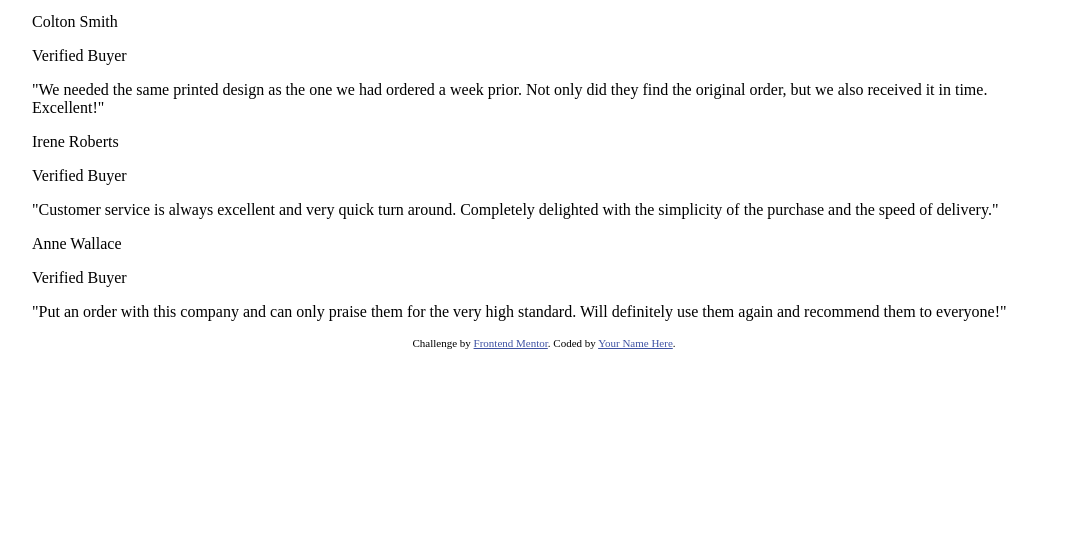
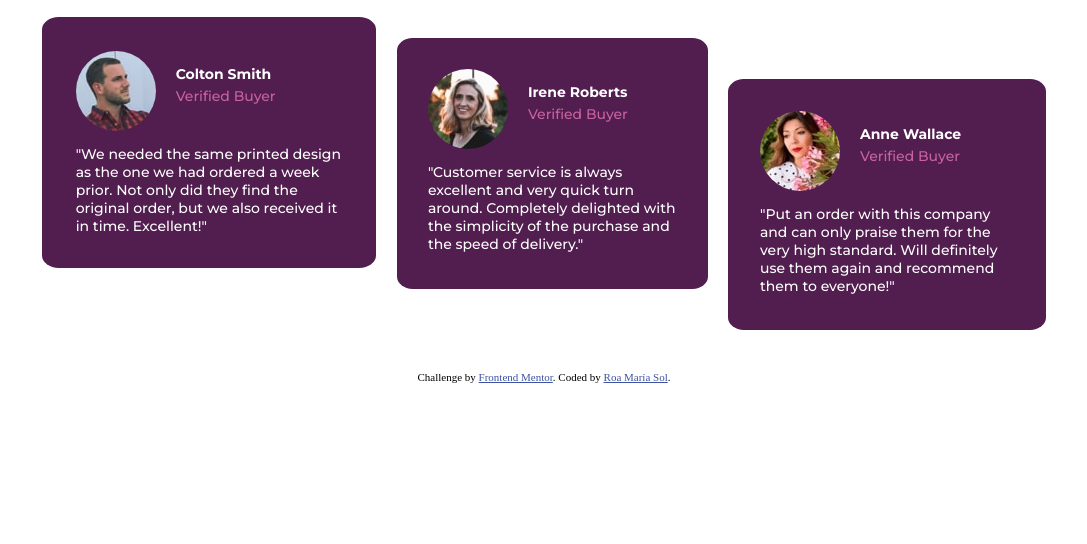
Before and after one commit to SolRoa/Social-proof-section, a plain HTML site: page index.html in a window 1280 px wide. Shown: the part 256-800 px from the top of the page, without its empty margins (96-1183 px from the left). Drawn offline with Linux system fonts and the light colour scheme.

Commit message:
estido el div abajo

```diff
--- a/estilo.css
+++ b/estilo.css
@@ -23,7 +23,6 @@ body{
 
 /* trabajo en el div izquierda */
 .izquierda{
-    background-color: bisque;
     width: 40%;
 }
 h1{
@@ -38,7 +37,6 @@ h1{
 /* trabajo en el div derecha */
 .derecha{
     width: 60%;
-    background-color: azure;
     margin-left: 10%;
     display: flex;
     flex-direction: column;
@@ -67,3 +65,53 @@ h1{
     color: #521E4F;
     font-weight: bold;
 }
+
+/* trabajo en el div abajo */
+.abajo{
+    display: flex;
+}
+.opinion1, .opinion2, .opinion3{
+    background-color: #521E4F;
+    margin: 1%;
+    border-radius: 5%;
+}
+.opinion1{
+    margin-top: 2%;
+    margin-bottom: 10%;
+}
+.opinion2{
+    margin-top: 4%;
+    margin-bottom: 8%;
+}
+.opinion3{
+    margin-top: 8%;
+    margin-bottom: 4%;
+}
+.todo-texto{
+    /* background-color: blue; */
+    margin: 10%;
+}
+.persona{
+    display: flex;
+}
+img{
+    border-radius: 50%;
+    margin-right: 20px;
+}
+.nombre{
+    margin-bottom: -10px;
+    font-size: 14px;
+    font-family: 'Montserrat', sans-serif;
+    font-weight: bold;
+    color: hsl(0, 0%, 100%);
+}
+.violeta{
+    color: #C9629F;
+    font-size: 14px;
+    font-family: 'Montserrat', sans-serif;
+}
+.texto{
+    color: hsl(0, 0%, 100%);
+    font-size: 14px;
+    font-family: 'Montserrat', sans-serif;
+}
--- a/index.html
+++ b/index.html
@@ -71,10 +71,15 @@
 
 
   <div class="abajo">
-      <div class="opinion">
+
+      <div class="opinion1">
+        <div class="todo-texto">
           <div class="persona">
+            <img src="images/image-colton.jpg" alt="">
+            <div class="t-persona">
               <p class="nombre">Colton Smith</p>
               <p class="violeta">Verified Buyer</p>
+            </div>
           </div>
           <p class="texto">"We needed the same printed design as the one we had ordered a week prior.
           Not only did they find the original order, but we also received it in time.
@@ -82,30 +87,40 @@
         </div>
     </div>
 
-
-    <div class="opinion">
+      <div class="opinion2">
+          <div class="todo-texto">
             <div class="persona">
+              <img src="images/image-irene.jpg" alt="">
+              <div class="t-persona">
                 <p class="nombre">Irene Roberts </p>
                 <p class="violeta">Verified Buyer</p>
+              </div>
               </div>
           <p class="texto"> "Customer service is always excellent and very quick turn around. Completely
           delighted with the simplicity of the purchase and the speed of delivery."</p>
           </div>
-
-    <div class="opinion">
+    </div>
+      <div class="opinion3">
+        <div class="todo-texto">
           <div class="persona">
+            <img src="images/image-anne.jpg" alt="">
+            <div class="t-persona">
               <p class="nombre">Anne Wallace</p>
               <p class="violeta">Verified Buyer</p>
+            </div>
           </div>
           <p class="texto">"Put an order with this company and can only praise them for the very high
           standard. Will definitely use them again and recommend them to everyone!"</p>
         </div>
+    </div>
+  </div>
+
 
     <div class="attribution">
       Challenge by
       <a href="https://www.frontendmentor.io?ref=challenge" target="_blank"
         >Frontend Mentor</a
-      >. Coded by <a href="#">Your Name Here</a>.
+      >. Coded by <a href="#">Roa María Sol</a>.
     </div>
   </body>
 </html>
```
Lines whose indentation alone changed are shown as unchanged.
